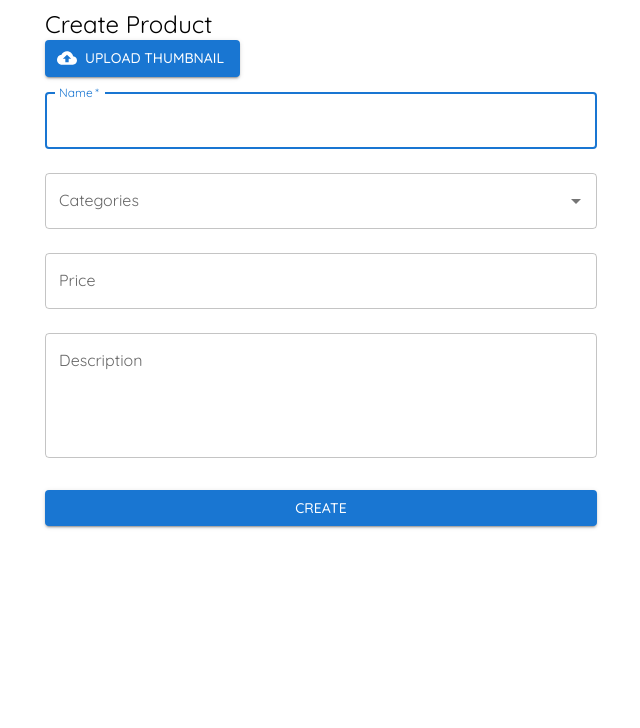
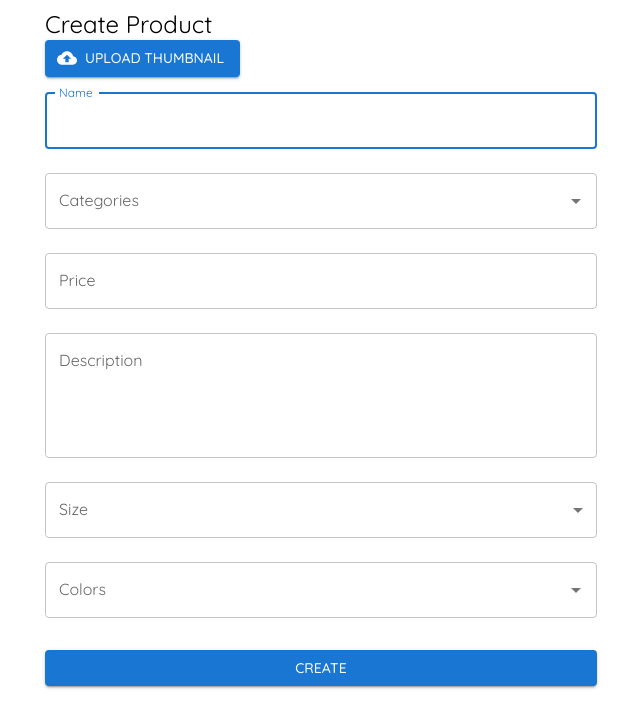
Before and after one commit to TuanDung1304/btl-react-ecommerce, a React (Vite) app: page /admin/product/create in a window 1280 px wide. Shown: the top 728 px of the page, without its empty margins (319-959 px from the left). Built offline with nearby package versions, Linux system fonts and the light colour scheme.

Commit message:
color and size autocomplete

```diff
--- a/package.json
+++ b/package.json
@@ -34,6 +34,7 @@
     "react-responsive-carousel": "^3.2.23",
     "react-router-dom": "^6.16.0",
     "react-slick": "^0.29.0",
+    "react-use": "^17.4.0",
     "slick-carousel": "^1.8.1",
     "styled-components": "^6.0.8",
     "tss-react": "^4.9.2",
--- a/src/Pages/Admin/Product/CreateProduct.tsx
+++ b/src/Pages/Admin/Product/CreateProduct.tsx
@@ -1,6 +1,18 @@
 import CloudUploadIcon from '@mui/icons-material/CloudUpload'
-import { Typography, darken, lighten, styled } from '@mui/material'
-import Autocomplete from '@mui/material/Autocomplete'
+import {
+  Chip,
+  FormControl,
+  InputLabel,
+  MenuItem,
+  OutlinedInput,
+  Select,
+  SelectChangeEvent,
+  Typography,
+  darken,
+  lighten,
+  styled,
+} from '@mui/material'
+import Autocomplete, { createFilterOptions } from '@mui/material/Autocomplete'
 import Box from '@mui/material/Box'
 import Button from '@mui/material/Button'
 import Container from '@mui/material/Container'
@@ -9,6 +21,8 @@ import { useState } from 'react'
 import { makeStyles } from 'tss-react/mui'
 import { CATEGORIES } from '../../../components/Categories/categories'
 import FilePicker from '../../../components/FileStack'
+import { Size } from '../../Products/type'
+import { COLORS, MenuProps } from './const'
 
 const useStyles = makeStyles()(() => ({
   root: {
@@ -31,11 +45,23 @@ const GroupItems = styled('ul')({
   padding: 0,
 })
 
+const filter = createFilterOptions<string>()
+
 export default function CreateProduct() {
   const { classes } = useStyles()
-  const options = CATEGORIES
+  const [openPicker, setOpenPicker] = useState(false)
+  const [sizes, setSizes] = useState<string[]>([])
+  const [colors, setColors] = useState<string[]>([])
 
-  const [openPicker, setOpenPicker] = useState(false)
+  const handleSizesChange = (event: SelectChangeEvent<string[]>) => {
+    const {
+      target: { value },
+    } = event
+    setSizes(
+      // On autofill we get a stringified value.
+      typeof value === 'string' ? value.split(',') : value,
+    )
+  }
 
   return (
     <Container component="main" maxWidth="sm">
@@ -60,11 +86,11 @@ export default function CreateProduct() {
             fullWidth
             label="Name"
             autoFocus
-            required
           />
+
           <Autocomplete
             id="categories-autocomplete"
-            options={options}
+            options={CATEGORIES}
             groupBy={(option) => option.type}
             getOptionLabel={(option) => option.name}
             sx={{ margin: '16px 0 8px' }}
@@ -94,6 +120,65 @@ export default function CreateProduct() {
             multiline
             rows={4}
           />
+          <FormControl fullWidth margin="normal">
+            <InputLabel id="demo-multiple-chip-label">Size</InputLabel>
+            <Select
+              multiple
+              value={sizes}
+              onChange={handleSizesChange}
+              input={<OutlinedInput id="select-multiple-chip" label="Size" />}
+              renderValue={(selected) => (
+                <Box sx={{ display: 'flex', flexWrap: 'wrap', gap: 0.5 }}>
+                  {selected.map((value) => (
+                    <Chip key={value} label={value} />
+                  ))}
+                </Box>
+              )}
+              MenuProps={MenuProps}>
+              {Object.values(Size).map((value) => (
+                <MenuItem key={value} value={value}>
+                  {value}
+                </MenuItem>
+              ))}
+            </Select>
+          </FormControl>
+          <Autocomplete
+            multiple
+            id="tags-standard"
+            options={COLORS}
+            value={colors}
+            onChange={(_e, newValue) => {
+              const addNew = [...newValue]
+                .filter((item) => item.includes('Add "'))[0]
+                ?.split('"')[1]
+
+              if (addNew) {
+                setColors((prev) => [...prev, addNew])
+              } else {
+                setColors(newValue)
+              }
+            }}
+            renderInput={(params) => (
+              <TextField
+                {...params}
+                variant="outlined"
+                label="Colors"
+                margin="normal"
+              />
+            )}
+            filterOptions={(options, params) => {
+              const filtered = filter(options, params)
+
+              if (
+                params.inputValue !== '' &&
+                !colors.includes(params.inputValue)
+              ) {
+                filtered.push(`Add "${params.inputValue}"`)
+              }
+
+              return filtered
+            }}
+          />
           <Button
             fullWidth
             variant="contained"
--- /dev/null
+++ b/src/Pages/Admin/Product/const.ts
@@ -0,0 +1,12 @@
+const ITEM_HEIGHT = 48
+const ITEM_PADDING_TOP = 8
+export const MenuProps = {
+  PaperProps: {
+    style: {
+      maxHeight: ITEM_HEIGHT * 4.5 + ITEM_PADDING_TOP,
+      width: 250,
+    },
+  },
+}
+
+export const COLORS = ['Do', 'Xanh', 'Den', 'Xam', 'Vang']
--- a/src/Pages/Products/ProductList.tsx
+++ b/src/Pages/Products/ProductList.tsx
@@ -15,23 +15,18 @@ const useStyles = makeStyles()(() => ({
 export default function ProductList() {
   const { classes } = useStyles()
   const params = useParams()
-  const [loading, setLoading] = useState(false)
   const { notify } = useNotify()
-  console.log('render')
   const [products, setProducts] = useState<Product[]>([])
 
   useEffect(() => {
     const fetchData = async () => {
       try {
-        setLoading(true)
         const res = await ProductService.getProducts(params.collection ?? '')
         setProducts(res)
       } catch (err) {
         if (isAxiosError(err)) {
           notify(err.response?.data.message)
         }
-      } finally {
-        setLoading(false)
       }
     }
     fetchData()
--- a/src/Pages/Products/type.ts
+++ b/src/Pages/Products/type.ts
@@ -1,5 +1,3 @@
-import { CategoryType } from '../../components/Categories/categories'
-
 export type Product = {
   id: number
   name: string
@@ -16,6 +14,7 @@ export enum Size {
   m = 'M',
   l = 'L',
   xl = 'XL',
+  xxl = 'XXL',
 }
 
 export enum Sort {
```
Also changed, not shown: src/Pages/Admin/Product/types.ts (added, +7 -0 lines), 1 other file (tests, documents, lock files or other folders).
